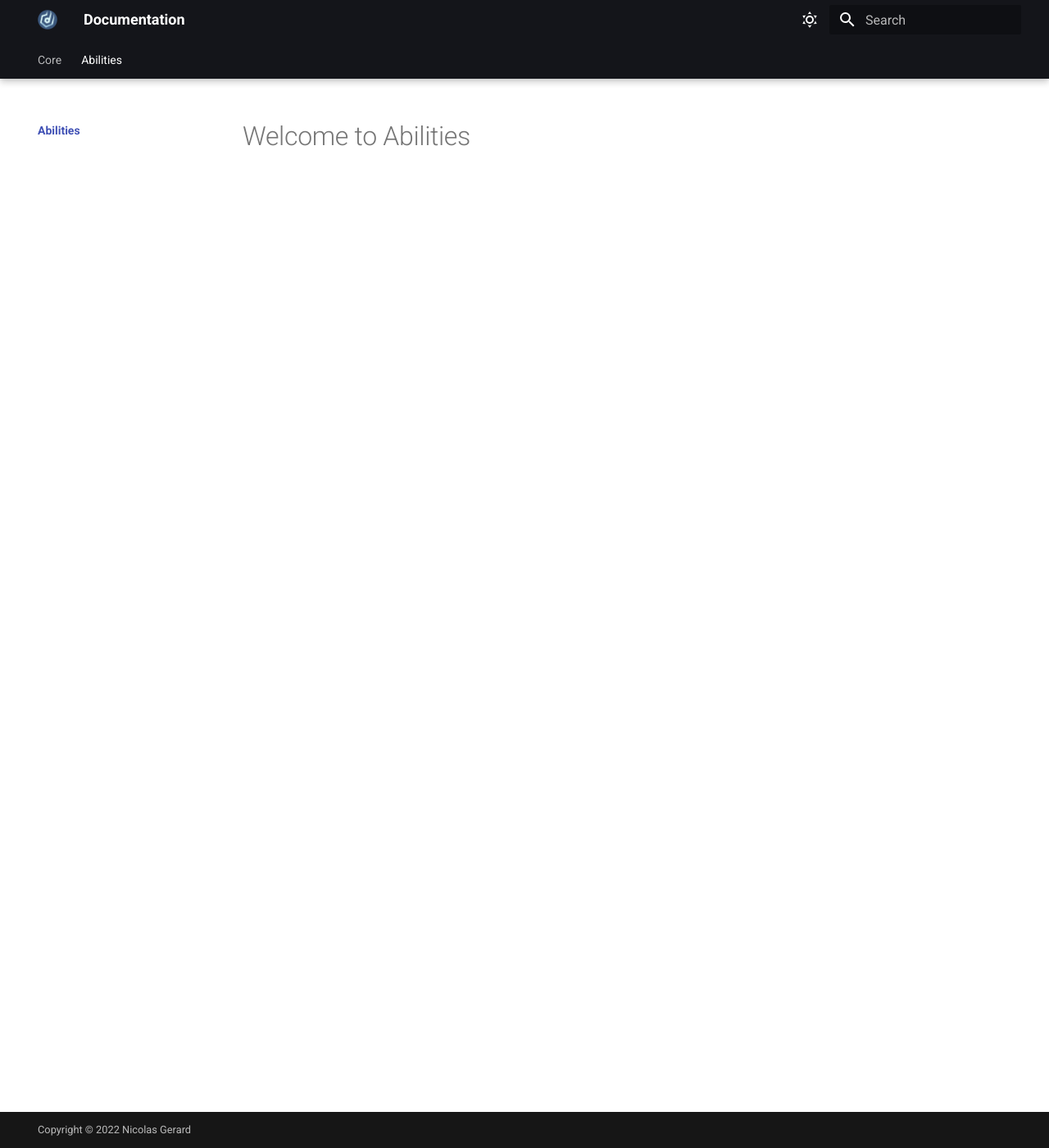
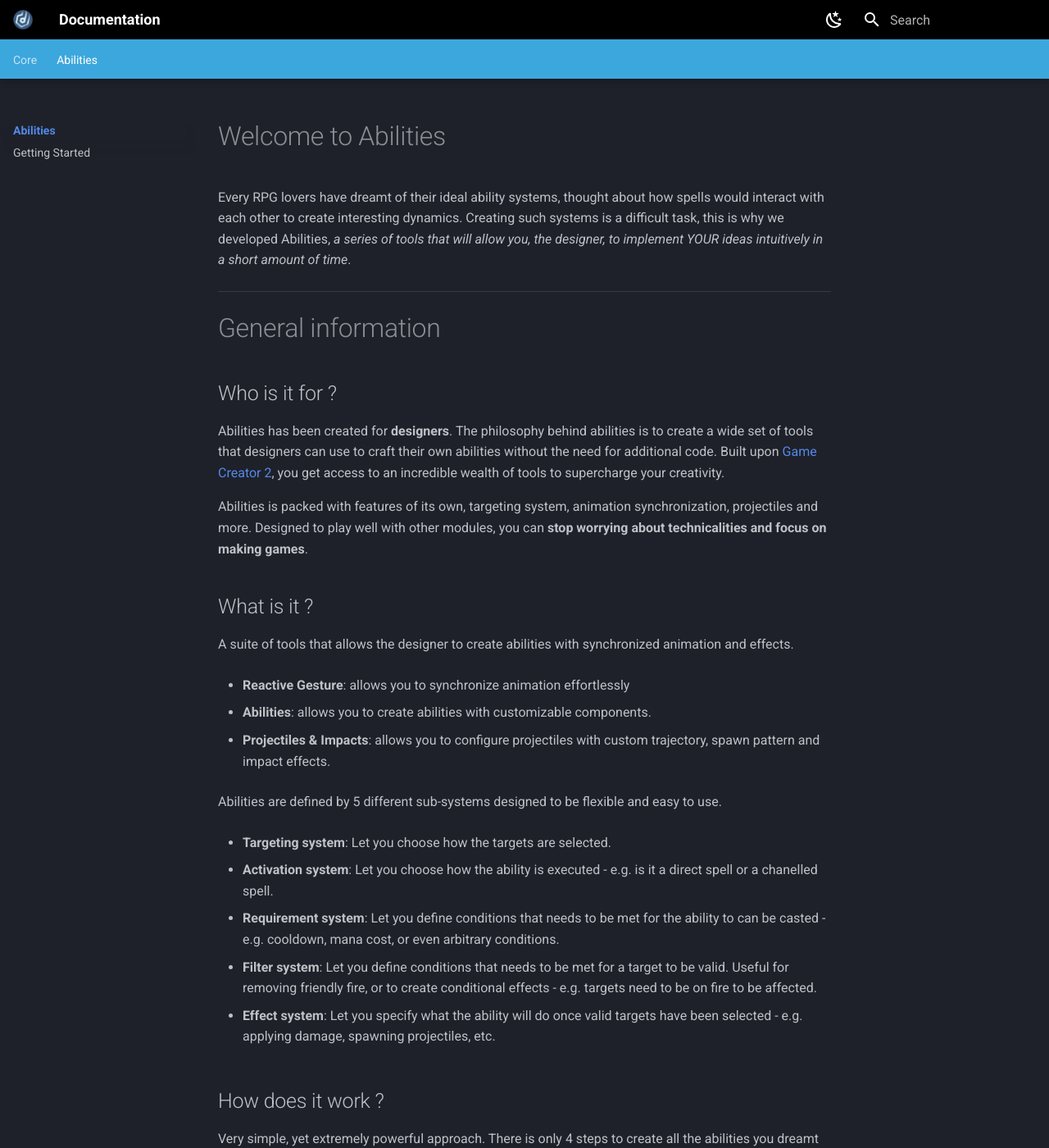
Before and after one commit to daimahou/documentation, an MkDocs documentation site: the page built from docs/abilities/index.md, in a window 1280 px wide and 1400 px high. Shown: the whole window at 82% size. Built offline with MkDocs 1.6.1 and Material for MkDocs 9.7.7, drawn with Linux system fonts in a browser that asks for light colours; some of the changed text lies outside the part shown.

```diff
--- a/docs/abilities/index.md
+++ b/docs/abilities/index.md
@@ -1 +1,57 @@
 # Welcome to Abilities
+
+Every RPG lovers have dreamt of their ideal ability systems, thought about how spells would interact with each other to create interesting dynamics. Creating such systems is a difficult task, this is why we developed Abilities, *a series of tools that will allow you, the designer, to implement YOUR ideas intuitively in a short amount of time*.
+
+
+---
+
+# General information
+
+## Who is it for ?
+
+Abilities has been created for **designers**. The philosophy behind abilities is to create a wide set of tools that designers can use to craft their own abilities without the need for additional code. Built upon [Game Creator 2](https://gamecreator.io/), you get access to an incredible wealth of tools to supercharge your creativity.
+
+Abilities is packed with features of its own, targeting system, animation synchronization, projectiles and more. Designed to play well with other modules, you can **stop worrying about technicalities and focus on making games**.
+
+## What is it ?
+
+A suite of tools that allows the designer to create abilities with synchronized animation and effects.
+
+- **Reactive Gesture**: allows you to synchronize animation effortlessly
+
+- **Abilities**: allows you to create abilities with customizable components.
+
+- **Projectiles & Impacts**: allows you to configure projectiles with custom trajectory, spawn pattern and impact effects.
+
+
+Abilities are defined by 5 different sub-systems designed to be flexible and easy to use.
+
+
+- **Targeting system**: Let you choose how the targets are selected.
+
+- **Activation system**: Let you choose how the ability is executed - e.g. is it a direct spell or a chanelled spell.
+
+- **Requirement system**: Let you define conditions that needs to be met for the ability to can be casted - e.g. cooldown, mana cost, or even arbitrary conditions.
+
+- **Filter system**: Let you define conditions that needs to be met for a target to be valid. Useful for removing friendly fire, or to create conditional effects - e.g. targets need to be on fire to be affected.
+
+- **Effect system**: Let you specify what the ability will do once valid targets have been selected - e.g. applying damage, spawning projectiles, etc.
+
+
+## How does it work ?
+
+Very simple, yet extremely powerful approach. There is only 4 steps to create all the abilities you dreamt of.
+
+
+Configure your animations using the reactive gesture system to synchronize your effects and instructions precisely how YOU want.
+
+Configure your ability strategies so they apply to the targets of YOUR choice.
+
+Specify the effects of your ability to match YOUR design.
+
+Spice up your ability by adding projectiles and impact which you can customize to create the abilities YOU envision.
+
+
+## Errata
+
+If you find a mistake or omission in the documentation, please send us an email at [daimahou.studio@gmail.com](mailto:daimahou.studio@gmail.com) with a link to the relevant entry and an explanation what you think is wrong. We'll take a look and make any necessary updates.
--- /dev/null
+++ b/docs/stylesheets/extra.css
@@ -0,0 +1,24 @@
+.md-grid {
+  max-width: 1440px;
+}
+.md-header {
+	background-color: hsla(160, 65%, 00%, 1);
+}
+
+.md-tabs {
+	background-color: hsla(200, 70%, 55%, 1);
+}
+
+.button {
+  background-color: #04AA6D; /* Green */
+  border: none;
+  color: white;
+  padding: 20px;
+  text-align: center;
+  text-decoration: none;
+  display: inline-block;
+  font-size: 16px;
+  margin: 4px 2px;
+  cursor: pointer;
+}
+.button1 {border-radius: 30%;}
--- a/mkdocs.yml
+++ b/mkdocs.yml
@@ -5,6 +5,8 @@ nav:
       - core/index.md
     - Abilities:
       - abilities/index.md
+      - Getting Started:
+        - abilities/getting-started/index.md
 
 theme:
   name: material
@@ -16,19 +18,19 @@ theme:
     - navigation.tabs
     - navigation.tabs.sticky
     - navigation.expand
+    - navigation.top
     - navigation.indexes
+
   palette:
+    - scheme: slate
+      accent: pink
+      toggle:
+        icon: material/weather-night
+        name: Switch to light mode
     - scheme: default
-      primary: black
-      accent: deep orange
       toggle:
         icon: material/weather-sunny
         name: Switch to dark mode
-    - scheme: slate
-      primary: black
-      toggle:
-        icon: material/weather-night
-        name: Switch to light mode
 
 extra:
   social:
@@ -38,8 +40,20 @@ extra:
     - icon: fontawesome/solid/paper-plane
       link: mailto:<daimahou.studio@gmail.com>
       name: Contact us
+  generator: false
+  homepage: https://daimahougames.com
 
 copyright: Copyright &copy; 2022 Nicolas Gerard
 
-extra:
-  generator: false
+markdown_extensions:
+  - md_in_html
+  - admonition
+  - pymdownx.details
+  - pymdownx.superfences
+  - attr_list
+  - pymdownx.emoji:
+      emoji_index: !!python/name:materialx.emoji.twemoji
+      emoji_generator: !!python/name:materialx.emoji.to_svg
+
+extra_css:
+- stylesheets/extra.css
```
Also changed, not shown: docs/abilities/getting-started/index.md (added, +35 -0 lines), docs/abilities/getting-started.md (added), docs/abilities/getting-started/getting-started.md (added), docs/images/Targeting-1.png (added), docs/img/Activation.png (added), docs/img/Targeting-2.png (added), docs/img/Targeting-location.png (added), docs/img/Targeting-self.png (added), docs/img/inspector_1.png (added), docs/img/inspector_2.png (added), docs/img/install-examples.png (added), docs/img/install.png (added), docs/img/new asset menu.png (added), docs/img/rotation unit.png (added).
